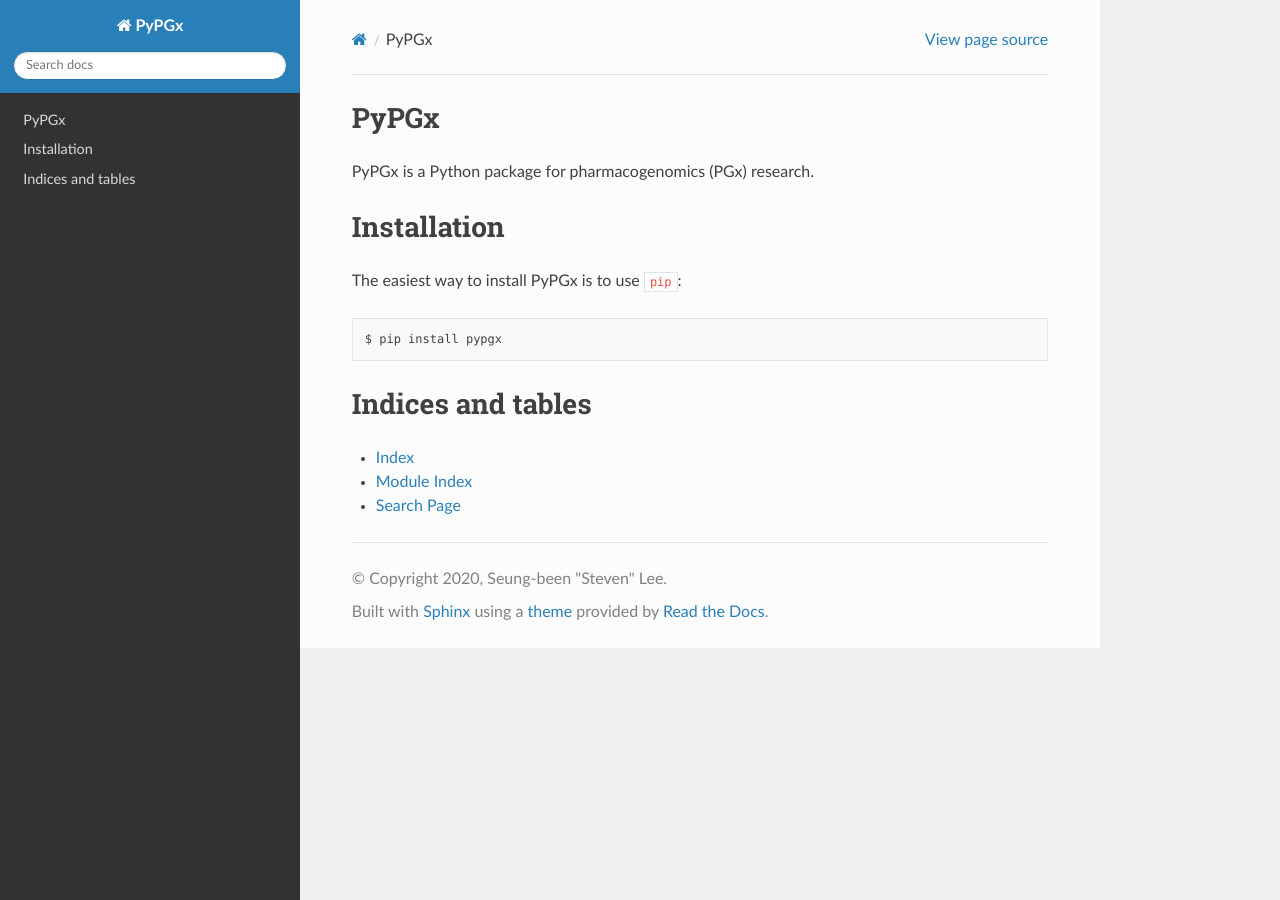
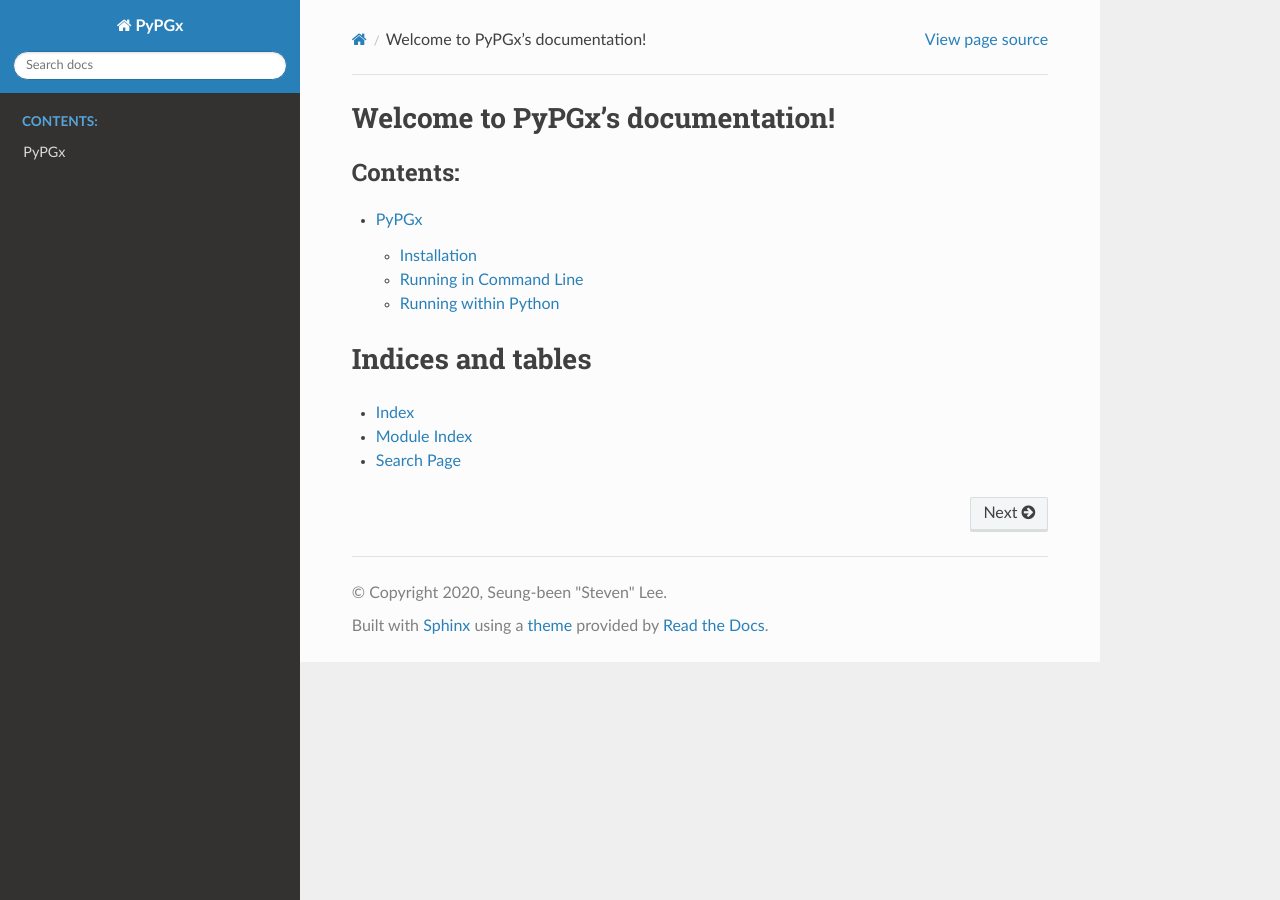
Before and after one commit to sbslee/pypgx, a Sphinx documentation site: the page built from docs/index.rst, in a window 1280 px wide. Built offline with Sphinx 7.4.7 and the Read the Docs theme 2.0.0, drawn with Linux system fonts in a browser that asks for light colours.

```diff
--- a/CHANGES.rst
+++ b/CHANGES.rst
@@ -1,3 +1,8 @@
+v0.0.15
+-------
+
+* Added Read the Docs.
+
 v0.0.14
 -------
 
--- a/docs/conf.py
+++ b/docs/conf.py
@@ -57,4 +57,4 @@ html_theme = "sphinx_rtd_theme"
 # Add any paths that contain custom static files (such as style sheets) here,
 # relative to this directory. They are copied after the builtin static files,
 # so a file named "default.css" will overwrite the builtin "default.css".
-html_static_path = ['_static']
+html_static_path = []
--- a/docs/index.rst
+++ b/docs/index.rst
@@ -1,23 +1,11 @@
-PyPGx
-=====
-
-PyPGx is a Python package for pharmacogenomics (PGx) research.
-
-Installation
-============
-
-The easiest way to install PyPGx is to use ``pip``::
-
-    $ pip install pypgx
+Welcome to PyPGx's documentation!
+=================================
 
 .. toctree::
    :maxdepth: 2
    :caption: Contents:
+
    readme
-
-
-
-
 
 Indices and tables
 ==================
--- a/setup.py
+++ b/setup.py
@@ -8,7 +8,7 @@ requirements = ["requests>=2", "pandas>=1.0.0", "bs4>=0.0.1",
 
 setup(
     name="pypgx",
-    version="0.0.14",
+    version="0.0.15",
     author='Seung-been "Steven" Lee',
     author_email="sbstevenlee@gmail.com",
     description=(
```
